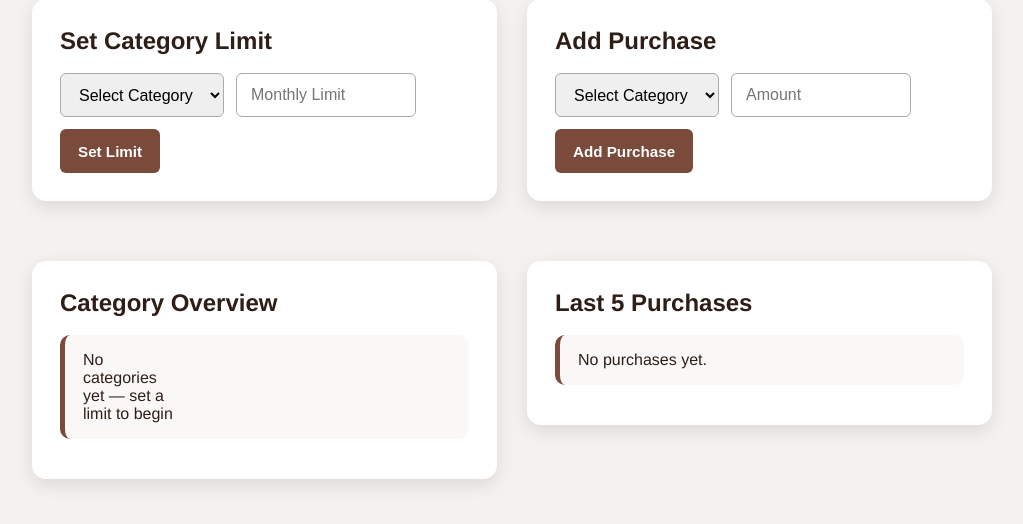
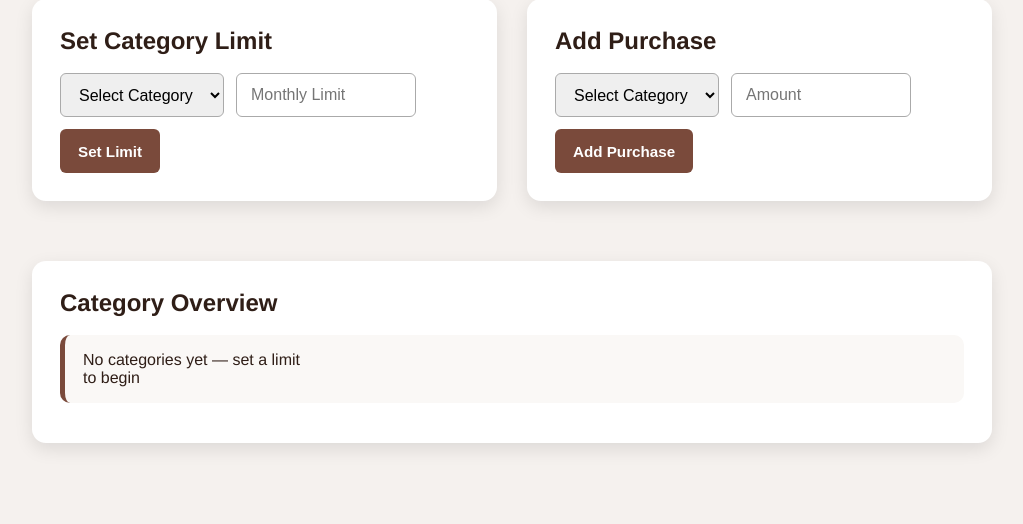
Before and after one commit to JusttoCode2025/Personal-Finance-Tracker, a Flask app: page /budget in a window 1280 px wide. Shown: the part 163-687 px from the top of the page, without its empty margins (128-1151 px from the left). Run offline with Flask 3, Linux system fonts and the light colour scheme; data that the repository does not hold is empty.

Commit message:
Update budget.html
Signed-off-by: Keyanna Bernard <keyanna.bernard@my.liu.edu>

```diff
--- a/frontend/templates/budget.html
+++ b/frontend/templates/budget.html
@@ -89,10 +89,7 @@
 </div>
 
 <!--CATEGORY OVERVIEW  -->
-<!-- FLEX ROW: TABLES -->
-<div class="flex-row">
-
-    <section class="section flex-item">
+<section class="section">
     <h2>Category Overview</h2>
 
     <ul id="categoryTable" class="expenses-list">
@@ -101,19 +98,6 @@
         </li>
     </ul>
 </section>
-
-    <section class="section flex-item">
-        <h2>Last 5 Purchases</h2>
-
-        <ul id="recentPurchases" class="expenses-list">
-            <li class="empty-state">
-                No purchases yet.
-            </li>
-        </ul>
-    </section>
-
-</div>
-
 
 
 <!-- JAVASCRIPT -->
@@ -153,7 +137,7 @@ async function setCategoryLimit() {
     loadCategories();
 }
 
-/* Load Cards  */
+/* Load Category Cards  */
 async function loadCategories() {
 
     const res = await fetch("/limits");
@@ -186,8 +170,6 @@ async function loadCategories() {
         `;
     });
 }
-
-async function loadRecentPurchases() {
 
 
 /* Add Purchase */
```
Lines whose indentation alone changed are shown as unchanged.
